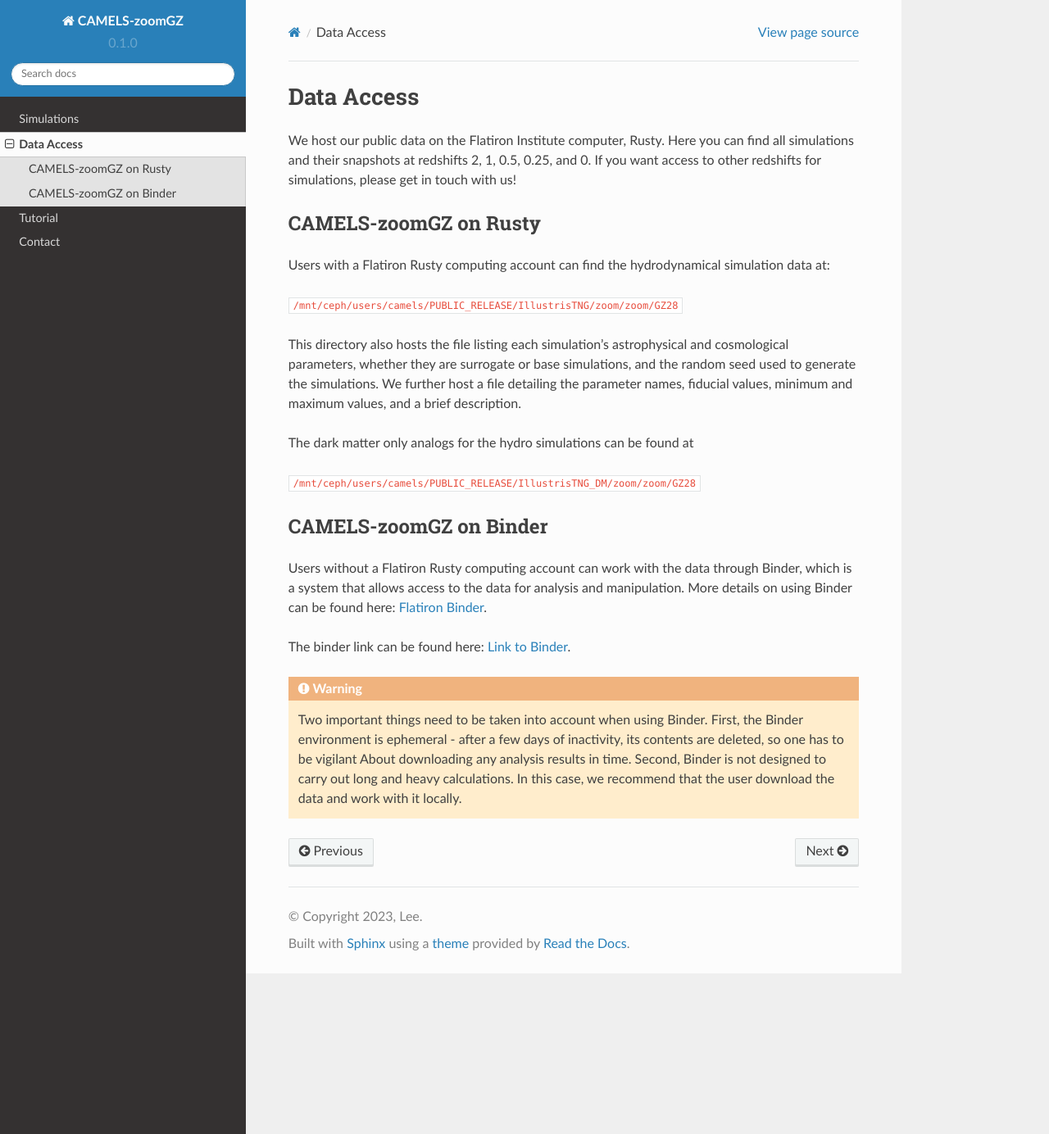
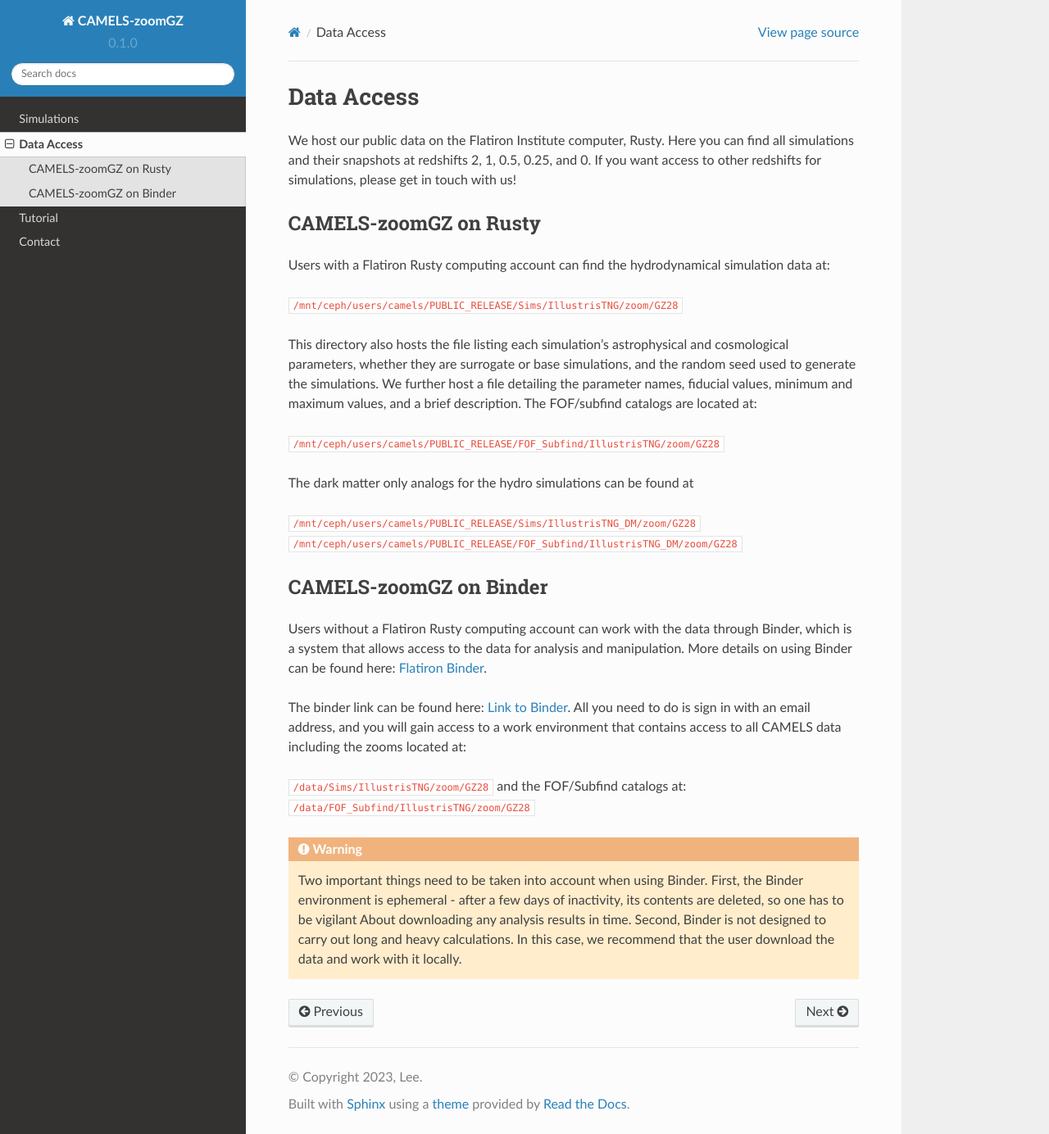
Before and after one commit to Maxelee/zoomGZ, a Sphinx documentation site: the page built from docs/source/access.rst, in a window 1280 px wide and 1384 px high. Shown: the whole window at 82% size. Built offline with Sphinx 7.4.7 and the Read the Docs theme 2.0.0, drawn with Linux system fonts in a browser that asks for light colours.

Commit message:
Update access.rst

```diff
--- a/docs/source/access.rst
+++ b/docs/source/access.rst
@@ -8,13 +8,16 @@ CAMELS-zoomGZ on Rusty
 ------------
 Users with a Flatiron Rusty computing account can find the hydrodynamical simulation data at:
 
-:code:`/mnt/ceph/users/camels/PUBLIC_RELEASE/IllustrisTNG/zoom/zoom/GZ28`
+:code:`/mnt/ceph/users/camels/PUBLIC_RELEASE/Sims/IllustrisTNG/zoom/GZ28`
 
-This directory also hosts the file listing each simulation's astrophysical and cosmological parameters, whether they are surrogate or base simulations, and the random seed used to generate the simulations. We further host a file detailing the parameter names, fiducial values, minimum and maximum values, and a brief description.
+This directory also hosts the file listing each simulation's astrophysical and cosmological parameters, whether they are surrogate or base simulations, and the random seed used to generate the simulations. We further host a file detailing the parameter names, fiducial values, minimum and maximum values, and a brief description. The FOF/subfind catalogs are located at:
+
+:code:`/mnt/ceph/users/camels/PUBLIC_RELEASE/FOF_Subfind/IllustrisTNG/zoom/GZ28`
 
 The dark matter only analogs for the hydro simulations can be found at
 
-:code:`/mnt/ceph/users/camels/PUBLIC_RELEASE/IllustrisTNG_DM/zoom/zoom/GZ28`
+:code:`/mnt/ceph/users/camels/PUBLIC_RELEASE/Sims/IllustrisTNG_DM/zoom/GZ28`
+:code:`/mnt/ceph/users/camels/PUBLIC_RELEASE/FOF_Subfind/IllustrisTNG_DM/zoom/GZ28`
 
 
 .. _binder:
@@ -22,7 +25,11 @@ CAMELS-zoomGZ on Binder
 ----------------
 Users without a Flatiron Rusty computing account can work with the data through Binder, which is a system that allows access to the data for analysis and manipulation. More details on using Binder can be found here: `Flatiron Binder <https://wiki.flatironinstitute.org/Public/UsingFiBinder>`_.
 
-The binder link can be found here: `Link to Binder <https://binder.flatironinstitute.org/v2/user/sgenel/CAMELS_PUBLIC>`_.
+The binder link can be found here: `Link to Binder <https://binder.flatironinstitute.org/v2/user/sgenel/CAMELS_PUBLIC>`_. All you need to do is sign in with an email address, and you will gain access to a work environment that contains access to all CAMELS data including the zooms located at:
+
+:code:`/data/Sims/IllustrisTNG/zoom/GZ28`
+and the FOF/Subfind catalogs at:
+:code:`/data/FOF_Subfind/IllustrisTNG/zoom/GZ28`
 
 .. warning::
     Two important things need to be taken into account when using Binder. First, the Binder environment is ephemeral - after a few days of inactivity, its contents are deleted, so one has to be vigilant
```
